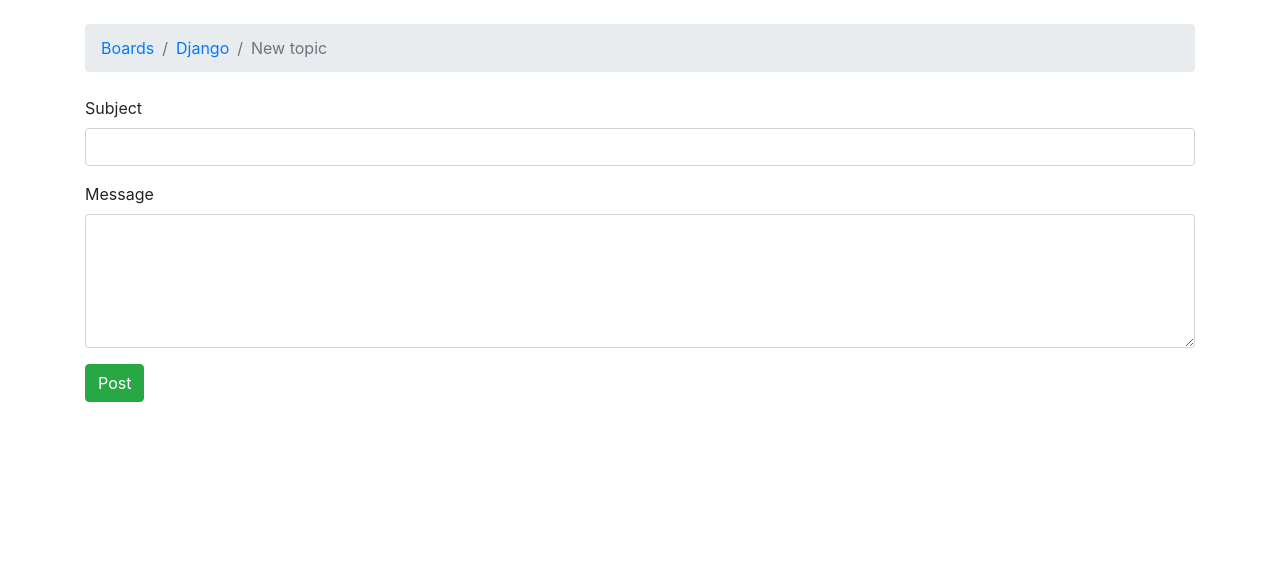
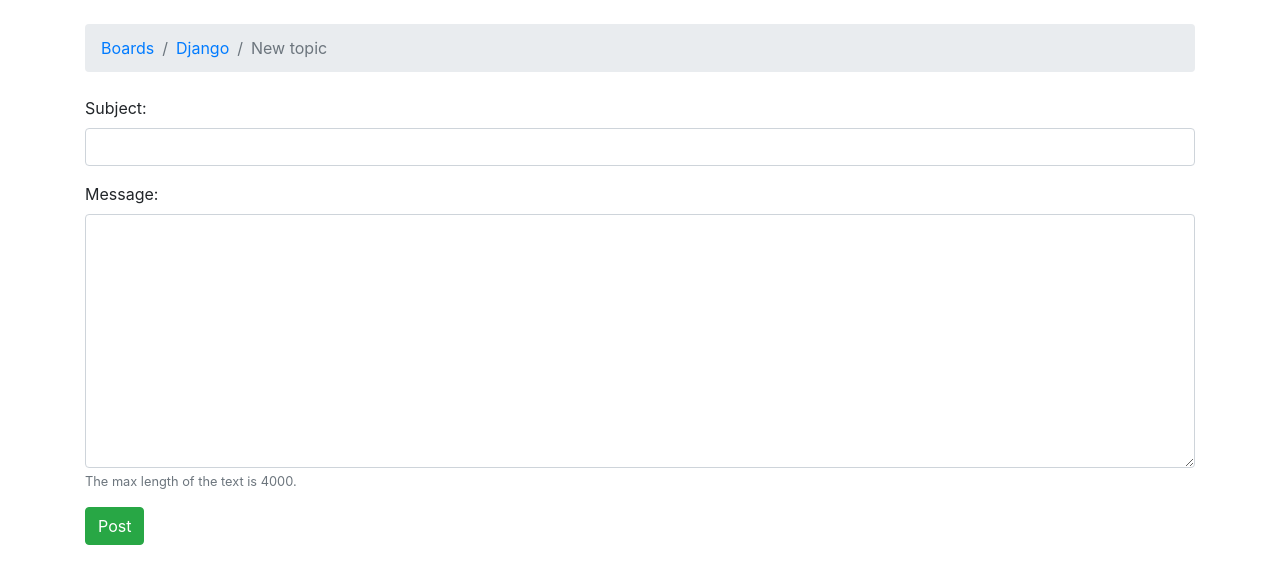
Before and after one commit to SashaPatsel/django-practice, a Django app: page /boards/1/new in a window 1280 px wide. Shown: the part 56-640 px from the top of the page. Run offline with Django 3.2, Linux system fonts and the light colour scheme; data comes from the database, SQL or seed files in the repository; some libraries are stand-ins or nearby versions; some web fonts are replaced.

Commit message:
render bootstrap form using django and bootstrap in new_topic

```diff
--- a/myproject/boards/forms.py
+++ b/myproject/boards/forms.py
@@ -3,7 +3,11 @@ from .models import Topic
 
 # This is a ModelForm associated with the Topic model. The subject in the fields list inside the Meta class is referring to the subject field in the Topic class.
 class NewTopicForm(forms.ModelForm):
-    message = forms.CharField(widget=forms.Textarea(), max_length=4000)
+    message = forms.CharField(
+        widget=forms.Textarea(),
+        max_length=4000,
+        help_text='The max length of the text is 4000.'
+    )
 
     class Meta:
         # Communicate that this form is associated with the Topic model
--- a/myproject/myproject/settings.py
+++ b/myproject/myproject/settings.py
@@ -37,6 +37,9 @@ INSTALLED_APPS = [
     'django.contrib.sessions',
     'django.contrib.messages',
     'django.contrib.staticfiles',
+
+    'widget_tweaks',
+
     'boards',
 ]
 
--- a/myproject/templates/new_topic.html
+++ b/myproject/templates/new_topic.html
@@ -1,4 +1,6 @@
 {% extends 'base.html' %}
+
+{% load widget_tweaks %}
 
 {% block title %}Start a New Topic{% endblock %}
 
@@ -9,16 +11,23 @@
 {% endblock %}
 
 {% block content %}
-  <form method="post">
+  <form method="post" novalidate>
     {% csrf_token %}
-    <div class="form-group">
-      <label for="id_subject">Subject</label>
-      <input type="text" class="form-control" id="id_subject" name="subject">
-    </div>
-    <div class="form-group">
-      <label for="id_message">Message</label>
-      <textarea class="form-control" id="id_message" name="message" rows="5"></textarea>
-    </div>
+
+    {% for field in form %}
+      <div class="form-group">
+        {{ field.label_tag }}
+
+        {% render_field field class="form-control" %}
+
+        {% if field.help_text %}
+          <small class="form-text text-muted">
+            {{ field.help_text }}
+          </small>
+        {% endif %}
+      </div>
+    {% endfor %}
+
     <button type="submit" class="btn btn-success">Post</button>
   </form>
 {% endblock %}
```
